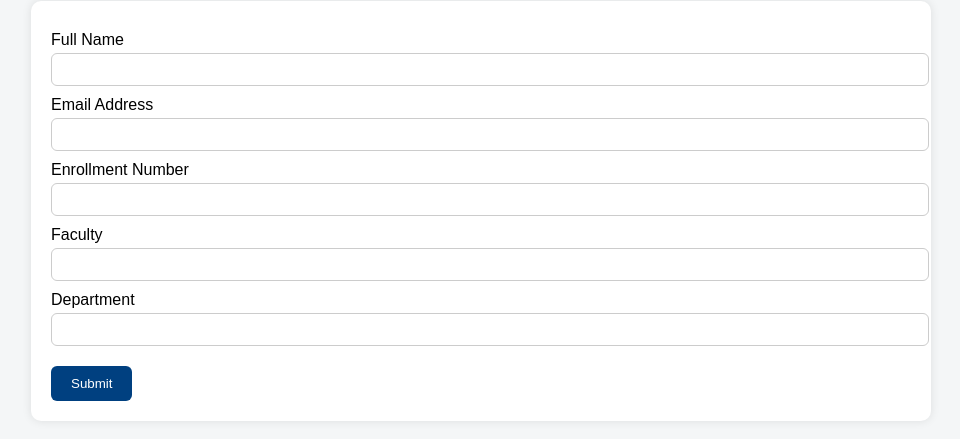
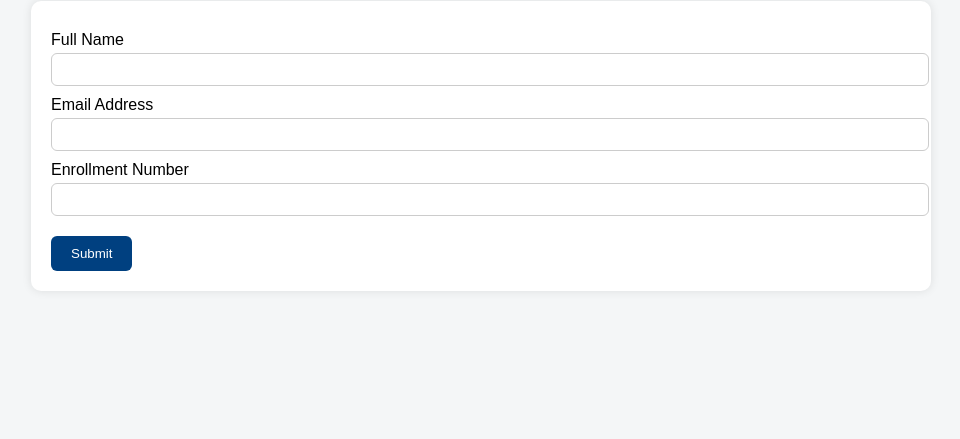
Before and after one commit to mdmamoon58/ssmaf-mentee-portal, a plain HTML site: page index.html in a window 1280 px wide. Shown: the part 99-538 px from the top of the page, without its empty margins (159-1119 px from the left). Drawn offline with Linux system fonts and the light colour scheme.

Commit message:
Add files via upload

```diff
--- a/index.html
+++ b/index.html
@@ -64,11 +64,7 @@
     <label for="enrollment">Enrollment Number</label>
     <input type="text" id="enrollment" required>
 
-    <label for="faculty">Faculty</label>
-    <input type="text" id="faculty" required>
 
-    <label for="department">Department</label>
-    <input type="text" id="department" required>
 
     <button type="submit">Submit</button>
 </form>
```
